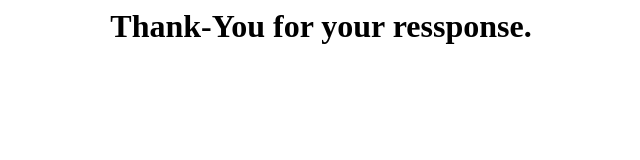
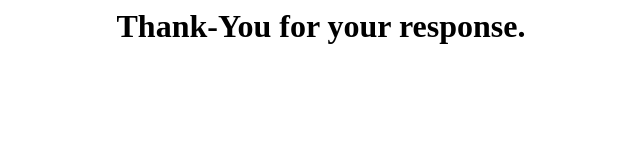
Before and after one commit to ThangaRamganesh/Blog, a plain HTML site: page thank-you.html in a window 1280 px wide. Shown: the whole page, without its empty margins (319-959 px from the left). Drawn offline with Linux system fonts and the light colour scheme.

Commit message:
Update thank-you.html

```diff
--- a/thank-you.html
+++ b/thank-you.html
@@ -6,7 +6,7 @@
     </head>
     <body>
         <h1>
-          <center> Thank-You for your ressponse.</center>
+          <center> Thank-You for your response.</center>
         </h1>
 
     </body>
```
